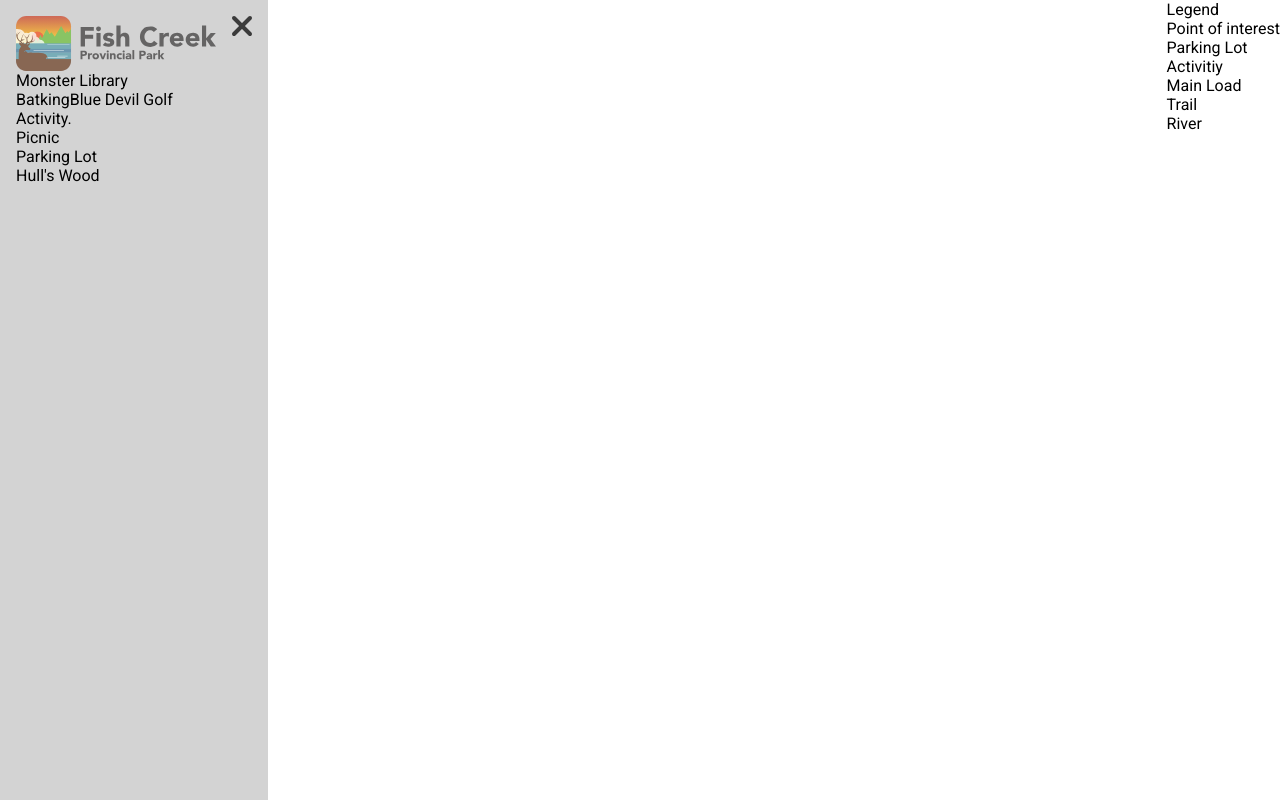
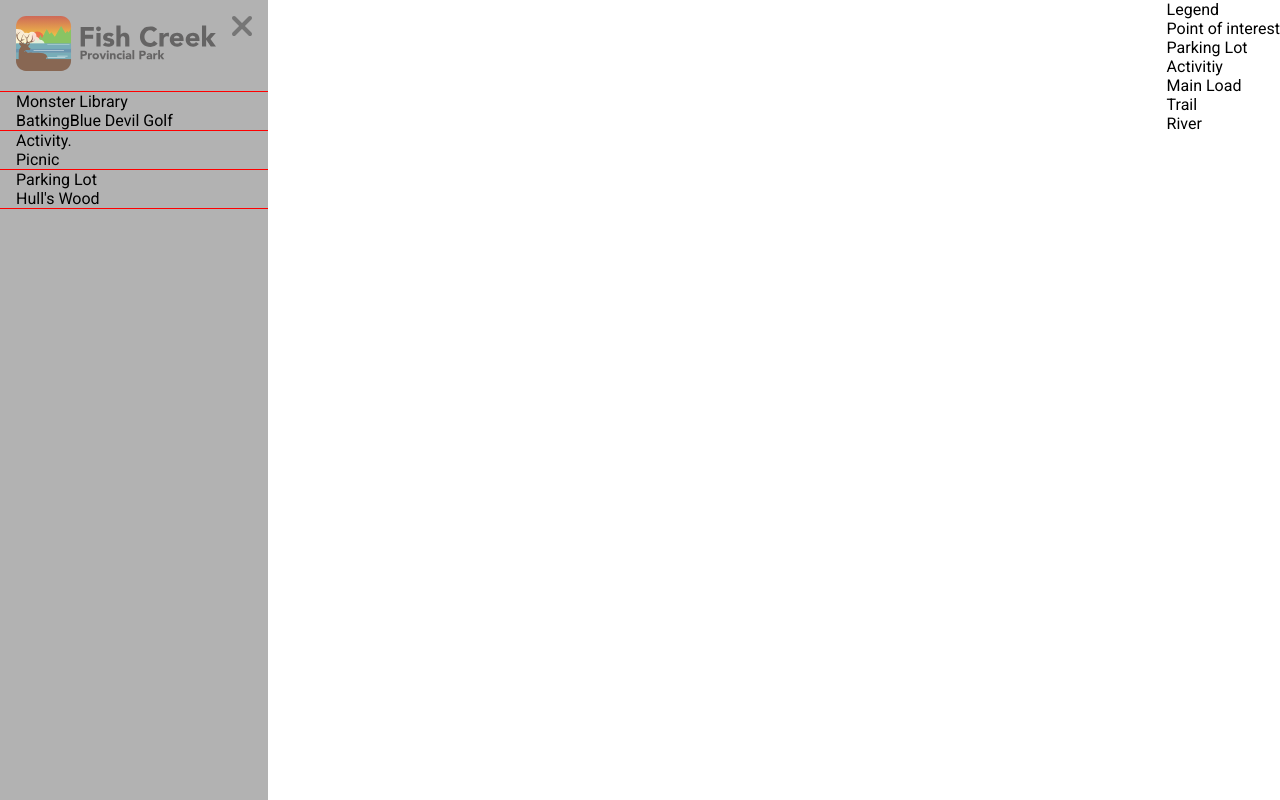
Before and after one commit to oliveguy/fish-creek, a PHP site: page / in a window 1280 px wide. Run offline with PHP 8.4, Linux system fonts and the light colour scheme; some web fonts are replaced.

Commit message:
layout changed

```diff
--- a/asset/css/aside.css
+++ b/asset/css/aside.css
@@ -16,32 +16,41 @@ img.logo{
     width: 200px;
 }
 /* ----------------------------------------- */
-aside#sideBar{
+nav#sideBar{
     /* display: none; */
     position: absolute;
     top:0;
     left:0;
     height: 100vh;
     /* text-align: center; */
-    background-color: var(--main_bg);
+    background-color: var(--main_bg_op);
 }
 ul#sidebar_top{
     display:flex;
     flex-direction: column;
-    padding:0 1rem;
+    padding:0;
     padding-top: 1rem;
 }
 img.closeBtn{
     width: 20px;
     height: 20px;
     margin-left: 1rem;
+    opacity: .5;
+    transition: all .5s;
 }
+img.closeBtn:hover{
+    opacity: .8;
+}
+
 ul#sidebar_top > li{
     list-style-type: none;
+    padding: 0 1rem;
+    border-bottom: 1px solid red;
 }
 ul#sidebar_top > li.sidebarTitle{
     display:flex;
     align-items:flex-start;
+    padding-bottom: 1rem;
 }
 /* ----------------------------------------- */
 aside#legend{
--- a/asset/css/main.css
+++ b/asset/css/main.css
@@ -3,6 +3,7 @@
 :root{
     --main_accent: #74a34b;
     --main_bg:#d3d3d3;
+    --main_bg_op:rgba(0, 0, 0, 0.3);
 
     --main_btn: #BAE991;
     --main_btn_text: #37422e;
@@ -31,7 +32,7 @@ body{
     font-family:var(--body_font);
     position: relative;
     margin:0 auto;
-    background-image: linear-gradient(to right, pink , yellow);
+    background-image: linear-gradient(40deg, red, yellow)
 }
 div#svgbg{
     display:none;
--- a/index.html
+++ b/index.html
@@ -19,11 +19,11 @@
             <a href="#"><img src="/asset/images/hamburger.svg" alt="hamburger menu" width="55" height="55" id="hamburgerMenu"></a>
             <a href="#" id="sidebarTrigger"><img src="asset/images/logo.svg" alt="logo" width="300" height="auto" id="logo_img" class="logo"></a>
         </div>
-        <aside id="sideBar">
+        <nav id="sideBar">
             <ul id="sidebar_top">
                 <li class="sidebaritems sidebarTitle">
-                    <img src="asset/images/logo.svg" alt="logo" width="300" height="auto" id="logo_img_side" class="logo">
-                    <a href="#"><img src="/asset/images/x_button.svg" alt="close button" width="30" height="30" class="closeBtn"></a>
+                    <a href="#"><img src="asset/images/logo.svg" alt="logo" width="300" height="auto" id="logo_img_side" class="logo"></a>
+                    <a href="#"><img src="/asset/images/x_button.svg" alt="close button" width="30" height="30" class="closeBtn" id="close"></a>
                 </li>
                 <li class="sidebaritems">Monster Library
                     <ul>
@@ -41,7 +41,7 @@
                     </ul>
                 </li>
             </ul>
-        </aside>
+        </nav>
 
         <aside id="legend">
             <ul>
```
Also changed, not shown: asset/css/modal.css (line endings or trailing spaces).
